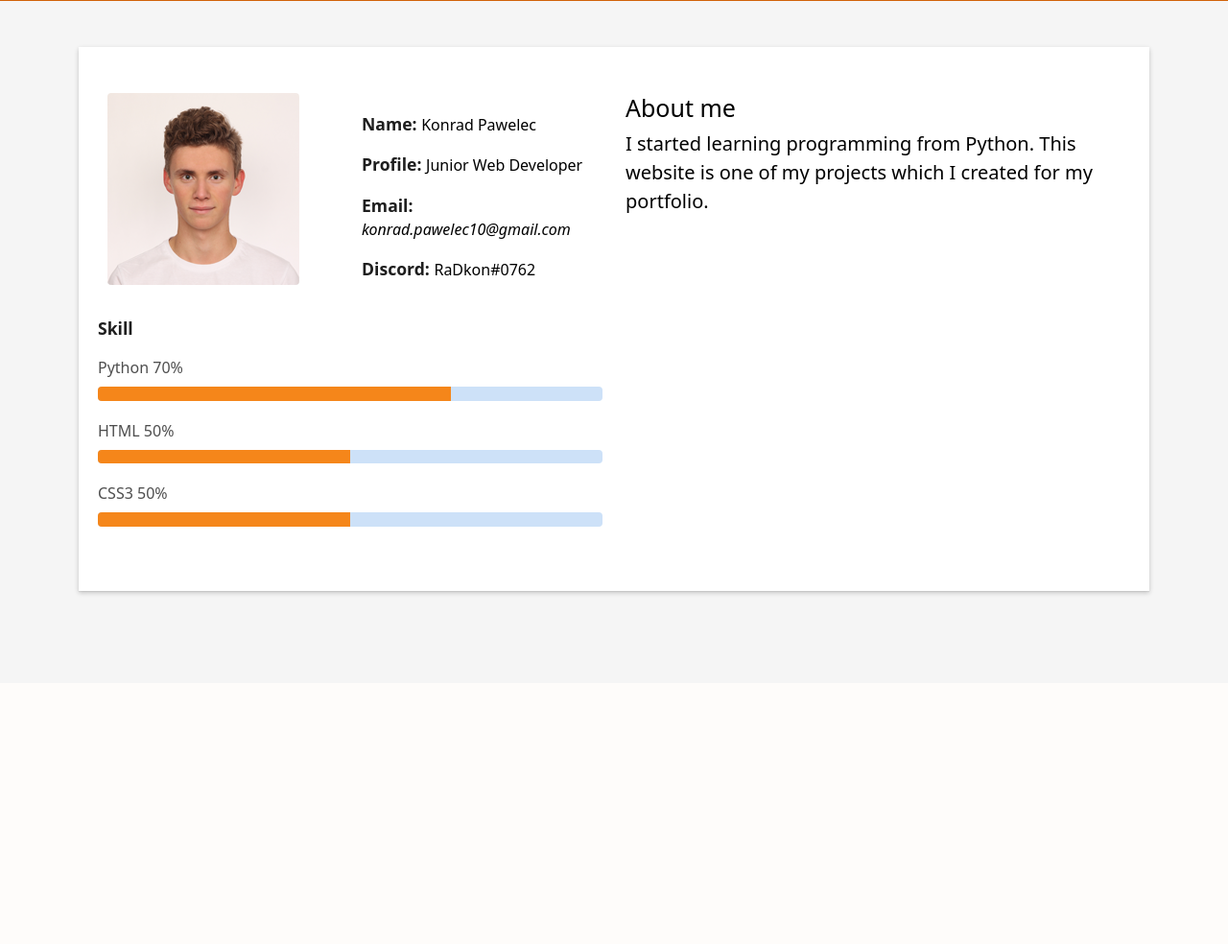
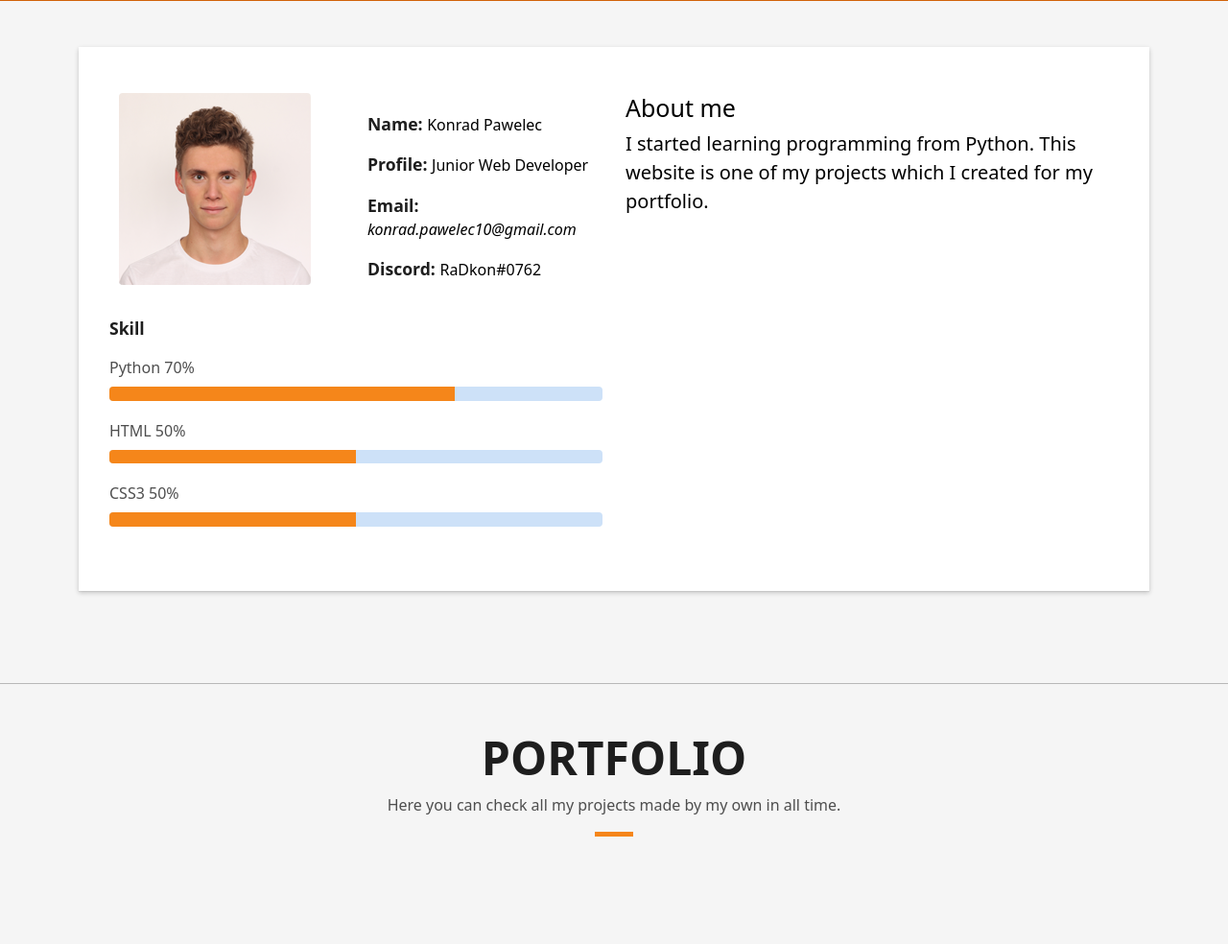
Before and after one commit to radk0n9/portfolio-website, a Flask app: page / in a window 1280 px wide. Shown: the part 464-1448 px from the top of the page at 96% size. Before the commit the page ends 1086 px from the top, so only its background shows below. Run offline with Flask 2, Linux system fonts and the light colour scheme; some libraries are stand-ins or nearby versions.

Commit message:
New section portfolio

```diff
--- a/main.py
+++ b/main.py
@@ -1,13 +1,23 @@
 from flask import Flask, render_template
 from flask_bootstrap import Bootstrap
+import requests
 
 app = Flask(__name__)
+Bootstrap(app)
+
+r = requests.get("https://api.github.com/users/radk0n9/repos")
+github_json = r.json()
+for p in github_json:
+    print(p["created_at"].split("T")[0])
+# first_one = github_json[0]
+# print(first_one["name"])
 
 
 @app.route("/")
 @app.route("/index.html")
 def home():
-    return render_template("index.html")
+    how_many_items_portfolio = github_json
+    return render_template("index.html", work_contents=how_many_items_portfolio)
 
 
 if __name__ == "__main__":
--- a/static/css/style.css
+++ b/static/css/style.css
@@ -32,10 +32,6 @@
 svg {
     overflow: hidden;
     vertical-align: middle;
-}
-
-.navbar.show {
-
 }
 
 
@@ -128,11 +124,6 @@
     background: linear-gradient(180deg,#ffdc0d 0%,#ffbf0d 100%);
 }
 
-.about {
-    margin: 20px;
-    background-color: white !important;
-}
-
 
 .title-s {
     font-weight: 600;
@@ -163,7 +154,7 @@
 
 .box-shadow-full {
     color: black;
-    padding: 3rem 1.25rem;
+    padding: 3rem 2rem;
     position: relative;
     background-color: #fff;
     margin-bottom: 3rem;
@@ -195,3 +186,66 @@
     font-size: 20px;
     font-weight: 300;
 }
+
+hr {
+    margin-top: 0;
+    margin-bottom: 0;
+    color: black;
+}
+
+.portfolio {
+    color: black;
+}
+
+.title-box {
+    margin-bottom: 4rem;
+}
+
+.title-a {
+    color: #1e1e1e;
+    text-decoration: none;
+    font-size: 3rem;
+    font-weight: bold;
+    text-transform: uppercase;
+}
+
+.subtitle-a {
+    text-decoration: none;
+    color: #4e4e4e;
+}
+
+.line {
+    width: 40px;
+    height: 5px;
+    background-color: #F5861A;
+    margin: 0 auto;
+}
+
+
+.work-box {
+    padding: 2rem 3% 1rem 4%;
+    margin-bottom: 3rem;
+    background-color: #fff;
+    box-shadow: 0 13px 8px -10px rgb(0 0 0 / 10%);
+    height: 150px;
+}
+
+.title-w {
+    font-size: 1.2rem;
+    overflow-wrap: break-word;
+}
+
+.more-w {
+    color: #4e4e4e;
+    font-size: 0.8rem;
+}
+
+.category-w {
+    color: #F5861A;
+}
+
+.github-but {
+    height: 50px;
+    width: 50px;
+    float: right;
+}
--- a/templates/index.html
+++ b/templates/index.html
@@ -136,6 +136,46 @@
         </div>
 
     </section>
+    <hr>
+    <section id="portfolio" class="portfolio pt-5 pb-5">
+      <div class="container">
+        <div class="row">
+          <div class="col-sm-12">
+            <div class="title-box text-center">
+              <h3 class="title-a">Portfolio</h3>
+              <p class="subtitle-a">Here you can check all my projects made by my own in all time.</p>
+              <div class="line"></div>
+            </div>
+          </div>
+        </div>
+        <div class="row">
+          {% for p in work_contents: %}
+            <div class="col-md-4 col-sm-6 col-lg-3">
+              <div class="work-box">
+                <div class="row">
+                    <div class="col-sm-8">
+                      <h2 class="title-w">{{ p["name"] }}</h2>
+                      <div class="more-w">
+                        <span class="category-w">{{ p["language"] }}</span>
+                        <span class="date-w">{{ p["created_at"].split("T")[0] }}</span>
+                      </div>
+                    </div>
+                    <div class="col-sm-4">
+                      <div class="github-but">
+                        <a href="{{ p['html_url'] }}" target="_blank">
+                          <svg xmlns="http://www.w3.org/2000/svg" fill="black" class="bi bi-github" viewBox="0 0 24 24">
+                            <path d="M8 0C3.58 0 0 3.58 0 8c0 3.54 2.29 6.53 5.47 7.59.4.07.55-.17.55-.38 0-.19-.01-.82-.01-1.49-2.01.37-2.53-.49-2.69-.94-.09-.23-.48-.94-.82-1.13-.28-.15-.68-.52-.01-.53.63-.01 1.08.58 1.23.82.72 1.21 1.87.87 2.33.66.07-.52.28-.87.51-1.07-1.78-.2-3.64-.89-3.64-3.95 0-.87.31-1.59.82-2.15-.08-.2-.36-1.02.08-2.12 0 0 .67-.21 2.2.82.64-.18 1.32-.27 2-.27.68 0 1.36.09 2 .27 1.53-1.04 2.2-.82 2.2-.82.44 1.1.16 1.92.08 2.12.51.56.82 1.27.82 2.15 0 3.07-1.87 3.75-3.65 3.95.29.25.54.73.54 1.48 0 1.07-.01 1.93-.01 2.2 0 .21.15.46.55.38A8.012 8.012 0 0 0 16 8c0-4.42-3.58-8-8-8z"/>
+                          </svg>
+                        </a>
+                      </div>
+                    </div>
+                </div>
+              </div>
+            </div>
+          {% endfor %}
+        </div>
+      </div>
+    </section>
   </main>
 
 
```
